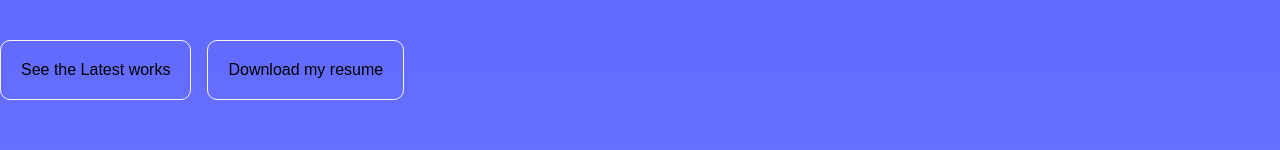
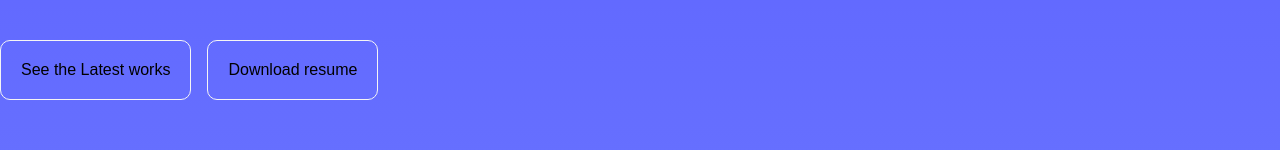
Before and after one commit to Abhishekr2122/portfolio-website, a React (Create React App) app: page / in a window 1280 px wide. Shown: the part 495-645 px from the top of the page. Built offline with nearby package versions, Linux system fonts and the light colour scheme.

Commit message:
Styling the buttons

```diff
--- a/src/components/Main.js
+++ b/src/components/Main.js
@@ -26,12 +26,34 @@ export default function Main({ open }) {
           <motion.h2 variants={textVariants}>Abhishek Shinde</motion.h2>
           <motion.h1 variants={textVariants}>Web developer</motion.h1>
           <motion.div className="buttons" variants={textVariants}>
-            <motion.button variants={textVariants}>
-              See the Latest works
-            </motion.button>
-            <motion.button variants={textVariants}>
-              Download my resume
-            </motion.button>
+            <a
+              href="https://github.com/Abhishekr2122"
+              target="_blank"
+              rel="noreferrer"
+              style={{
+                color: "black",
+                textDecoration: "none",
+                backgroundColor: "transparent",
+              }}
+            >
+              <motion.button variants={textVariants}>
+                See the Latest works
+              </motion.button>
+            </a>
+            <a
+              href="https://drive.google.com/drive/folders/1ELpIuV8Q0g54dKWA24jzhXlk7k8zpD4M"
+              target="_blank"
+              rel="noreferrer"
+              style={{
+                color: "black",
+                textDecoration: "none",
+                backgroundColor: "transparent",
+              }}
+            >
+              <motion.button variants={textVariants}>
+                Download resume
+              </motion.button>
+            </a>
           </motion.div>
         </motion.div>
       </div>
--- a/src/components/main.scss
+++ b/src/components/main.scss
@@ -28,6 +28,11 @@
       .buttons {
         display: flex;
         gap: 1rem;
+
+        :hover {
+          background-color: aliceblue;
+          transition-duration: 1.5s;
+        }
         button {
           padding: 20px;
           border: 1px solid whitesmoke;
@@ -35,6 +40,7 @@
           background-color: transparent;
           font-size: medium;
           cursor: pointer;
+          transition-duration: 1s;
         }
       }
     }
```
